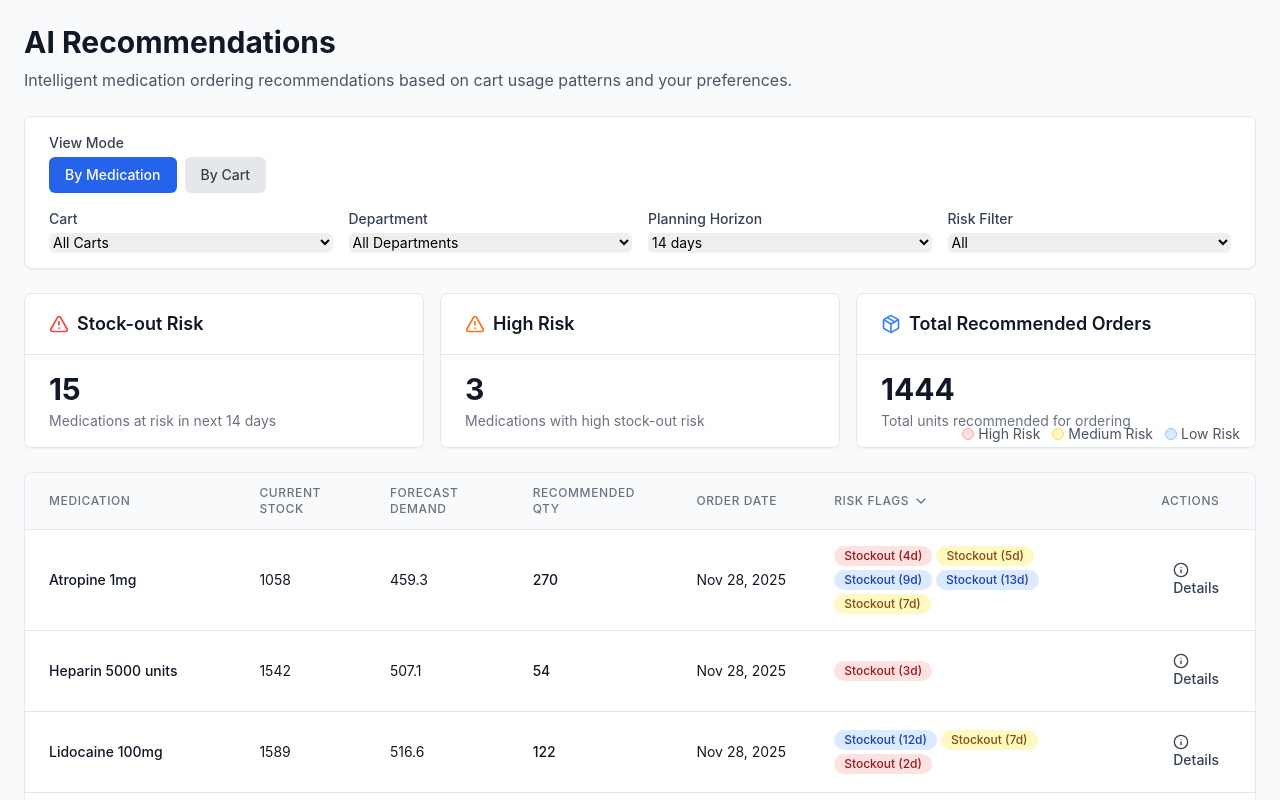
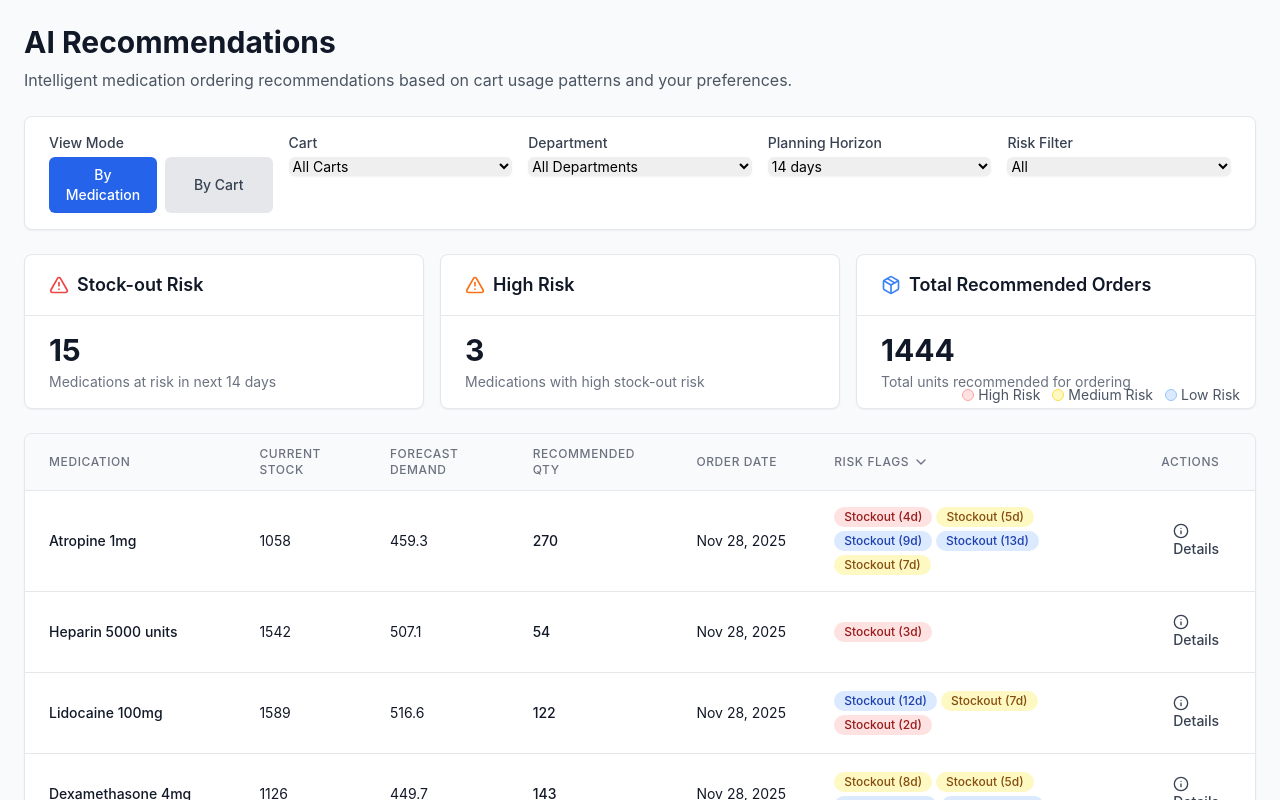
Before and after one commit to hnxnq7/smartSTAT-ai-rec, a Next.js app: page / in a window 1280 px wide. Shown: the top 800 px of the page. Built offline with nearby package versions, Linux system fonts and the light colour scheme.

Commit message:
Consolidate filter bar into single row
- Move View Mode toggle to same row as other filters (leftmost position)
- Change grid from 4 columns to 5 columns to accommodate all filters
- Remove separate row for view mode toggle
- Adjust button styling for better fit in grid layout

```diff
--- a/components/FilterBar.tsx
+++ b/components/FilterBar.tsx
@@ -35,14 +35,15 @@ export function FilterBar({
   return (
     <Card className="mb-6">
       <CardContent className="py-4">
-        <div className="mb-4">
+        <div className="grid grid-cols-1 md:grid-cols-5 gap-4">
+          <div>
             <label className="block text-sm font-medium text-gray-700 mb-1">
               View Mode
             </label>
             <div className="flex gap-2">
               <button
                 onClick={() => onViewModeChange('by-medication')}
-              className={`px-4 py-2 rounded-md text-sm font-medium transition-colors ${
+                className={`px-3 py-2 rounded-md text-sm font-medium transition-colors flex-1 ${
                   viewMode === 'by-medication'
                     ? 'bg-blue-600 text-white'
                     : 'bg-gray-200 text-gray-700 hover:bg-gray-300'
@@ -52,7 +53,7 @@ export function FilterBar({
               </button>
               <button
                 onClick={() => onViewModeChange('by-cart')}
-              className={`px-4 py-2 rounded-md text-sm font-medium transition-colors ${
+                className={`px-3 py-2 rounded-md text-sm font-medium transition-colors flex-1 ${
                   viewMode === 'by-cart'
                     ? 'bg-blue-600 text-white'
                     : 'bg-gray-200 text-gray-700 hover:bg-gray-300'
@@ -62,7 +63,6 @@ export function FilterBar({
               </button>
             </div>
           </div>
-        <div className="grid grid-cols-1 md:grid-cols-4 gap-4">
           <div>
             <label className="block text-sm font-medium text-gray-700 mb-1">
               Cart
```
Lines whose indentation alone changed are shown as unchanged.
